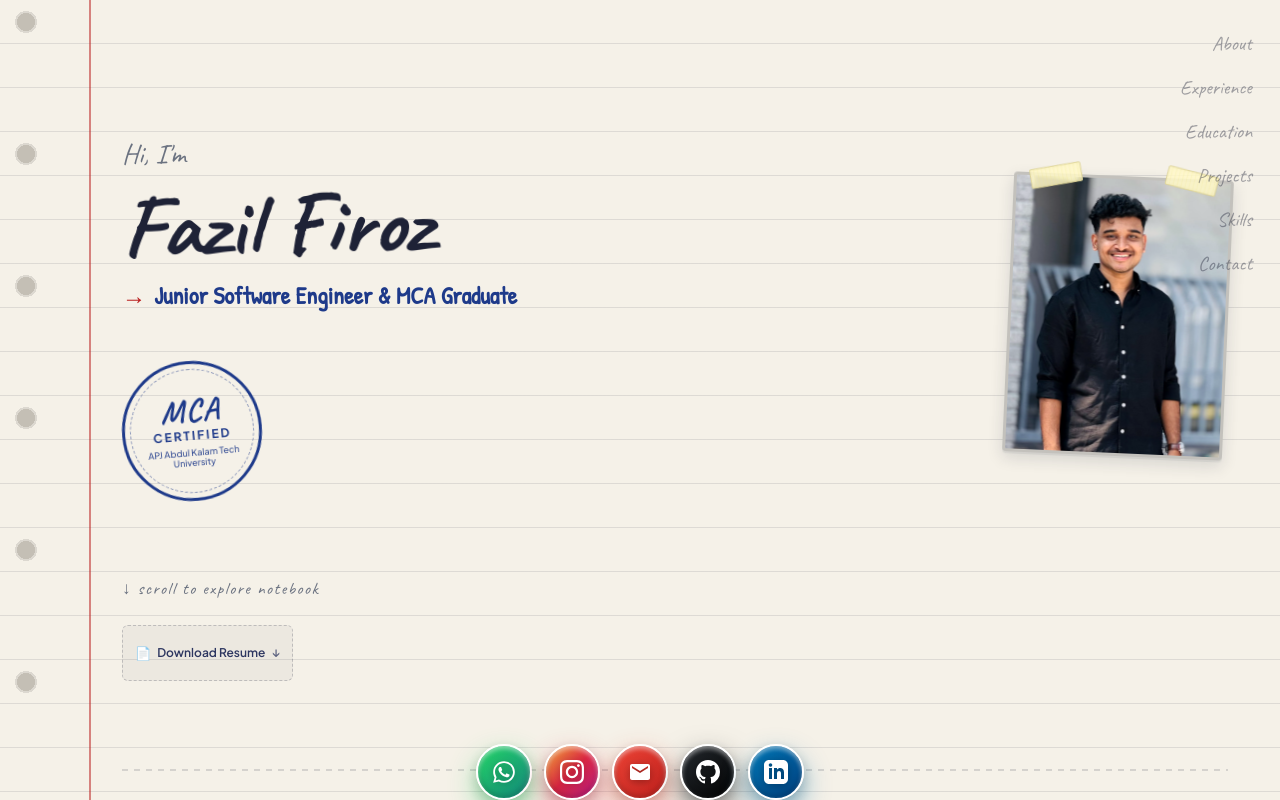
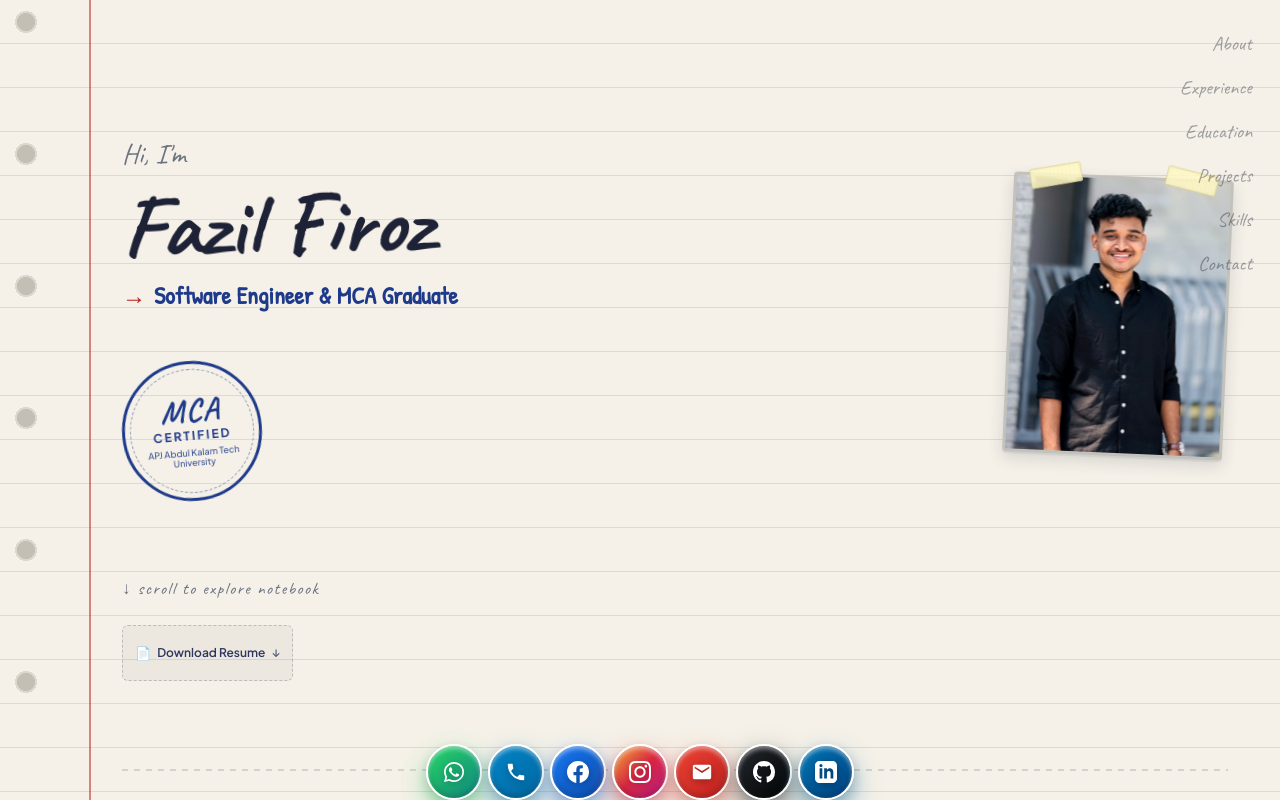
Before and after one commit to fazil-firoz/NoteBook-Portfolio, a React (Vite) app: page / in a window 1280 px wide. Shown: the top 800 px of the page. Built offline with nearby package versions, Linux system fonts and the light colour scheme.

Commit message:
feat: add Call and Facebook 3D social icons to dock, update Instagram handle to @fzl.frz, and add sizzle/tick collision animation

```diff
--- a/src/components/FloatingSocialDock.jsx
+++ b/src/components/FloatingSocialDock.jsx
@@ -4,24 +4,48 @@ import { motion, AnimatePresence } from 'framer-motion'
 const SOCIAL_DOCK_ITEMS = [
   {
     id: 'whatsapp',
-    title: 'Chat on WhatsApp',
+    title: 'Chat on WhatsApp (+91 90486 34881)',
     href: 'https://wa.me/919048634881',
     gradient: 'linear-gradient(135deg, #25d366 0%, #128c7e 100%)',
     shadowColor: 'rgba(37, 211, 102, 0.45)',
     svg: (
-      <svg viewBox="0 0 24 24" width="26" height="26" fill="currentColor">
+      <svg viewBox="0 0 24 24" width="24" height="24" fill="currentColor">
         <path d="M12.012 2c-5.506 0-9.989 4.478-9.99 9.984 0 1.763.459 3.486 1.332 5.006L2 22l5.127-1.335c1.472.802 3.136 1.225 4.88 1.226h.005c5.504 0 9.988-4.479 9.989-9.985 0-2.668-1.037-5.176-2.923-7.062A9.927 9.927 0 0 0 12.012 2zm0 18.328h-.004c-1.5-.001-2.97-.403-4.253-1.164l-.305-.181-3.16.823.842-3.08-.201-.318A8.307 8.307 0 0 1 3.69 11.99c0-4.588 3.733-8.321 8.324-8.321 2.222 0 4.312.866 5.88 2.436a8.27 8.27 0 0 1 2.432 5.882c0 4.589-3.733 8.322-8.314 8.322zm4.562-6.234c-.25-.125-1.48-.73-1.71-.813-.23-.083-.398-.125-.565.125-.167.25-.648.813-.794.979-.146.167-.292.188-.542.063a6.852 6.852 0 0 1-2.013-1.242 7.55 7.55 0 0 1-1.393-1.734c-.146-.25-.016-.385.109-.51.113-.112.25-.292.375-.438.125-.146.167-.25.25-.417.083-.167.042-.313-.021-.438-.063-.125-.565-1.356-.774-1.857-.204-.489-.411-.423-.565-.431l-.481-.008c-.167 0-.438.063-.668.313-.23.25-.877.856-.877 2.088 0 1.232.898 2.422 1.023 2.589.125.167 1.767 2.7 4.28 3.785.598.258 1.065.412 1.43.528.601.191 1.148.164 1.58.1.482-.072 1.48-.605 1.688-1.189.208-.584.208-1.084.146-1.189-.063-.105-.23-.167-.48-.292z"/>
       </svg>
     ),
   },
   {
+    id: 'call',
+    title: 'Call Fazil Firoz (+91 90486 34881)',
+    href: 'tel:+919048634881',
+    gradient: 'linear-gradient(135deg, #0284c7 0%, #0369a1 100%)',
+    shadowColor: 'rgba(2, 132, 199, 0.45)',
+    svg: (
+      <svg viewBox="0 0 24 24" width="22" height="22" fill="currentColor">
+        <path d="M6.62 10.79a15.053 15.053 0 006.59 6.59l2.2-2.2c.27-.27.67-.36 1.02-.24 1.12.37 2.33.57 3.57.57.55 0 1 .45 1 1V20c0 .55-.45 1-1 1-9.39 0-17-7.61-17-17 0-.55.45-1 1-1h3.5c.55 0 1 .45 1 1 0 1.25.2 2.45.57 3.57.11.35.03.74-.25 1.02l-2.2 2.2z"/>
+      </svg>
+    ),
+  },
+  {
+    id: 'facebook',
+    title: 'Facebook Profile',
+    href: 'https://www.facebook.com/Fazil%20FiroZe%20Mkv/',
+    gradient: 'linear-gradient(135deg, #1877f2 0%, #0b51b3 100%)',
+    shadowColor: 'rgba(24, 119, 242, 0.45)',
+    svg: (
+      <svg viewBox="0 0 24 24" width="22" height="22" fill="currentColor">
+        <path d="M24 12.073c0-6.627-5.373-12-12-12s-12 5.373-12 12c0 5.99 4.388 10.954 10.125 11.854v-8.385H7.078v-3.47h3.047V9.43c0-3.007 1.792-4.669 4.533-4.669 1.312 0 2.686.235 2.686.235v2.953H15.83c-1.491 0-1.956.925-1.956 1.874v2.25h3.328l-.532 3.47h-2.796v8.385C19.612 23.027 24 18.062 24 12.073z"/>
+      </svg>
+    ),
+  },
+  {
     id: 'instagram',
-    title: 'Instagram',
-    href: 'https://instagram.com/fazzil_firoz',
+    title: 'Instagram (@fzl.frz)',
+    href: 'https://instagram.com/fzl.frz',
     gradient: 'linear-gradient(135deg, #f09433 0%, #e6683c 25%, #dc2743 50%, #cc2366 75%, #bc1888 100%)',
     shadowColor: 'rgba(220, 39, 67, 0.45)',
     svg: (
-      <svg viewBox="0 0 24 24" width="24" height="24" fill="currentColor">
+      <svg viewBox="0 0 24 24" width="22" height="22" fill="currentColor">
         <path d="M12 2.163c3.204 0 3.584.012 4.85.07 3.252.148 4.771 1.691 4.919 4.919.058 1.265.069 1.645.069 4.849 0 3.205-.012 3.584-.069 4.849-.149 3.225-1.664 4.771-4.919 4.919-1.266.058-1.644.07-4.85.07-3.204 0-3.584-.012-4.849-.07-3.26-.149-4.771-1.699-4.919-4.92-.058-1.265-.07-1.644-.07-4.849 0-3.204.013-3.583.07-4.849.149-3.227 1.664-4.771 4.919-4.919 1.266-.057 1.645-.069 4.849-.069zm0-2.163c-3.259 0-3.667.014-4.947.072-4.358.2-6.78 2.618-6.98 6.98-.059 1.281-.073 1.689-.073 4.948 0 3.259.014 3.668.072 4.948.2 4.358 2.618 6.78 6.98 6.98 1.281.058 1.689.072 4.948.072 3.259 0 3.668-.014 4.948-.072 4.354-.2 6.782-2.618 6.979-6.98.059-1.28.073-1.689.073-4.948 0-3.259-.014-3.667-.072-4.947-.196-4.354-2.617-6.78-6.979-6.98-1.281-.059-1.69-.073-4.949-.073zm0 5.838c-3.403 0-6.162 2.759-6.162 6.162s2.759 6.163 6.162 6.163 6.162-2.759 6.162-6.163c0-3.403-2.759-6.162-6.162-6.162zm0 10.162c-2.209 0-4-1.79-4-4 0-2.209 1.791-4 4-4s4 1.791 4 4c0 2.21-1.791 4-4 4zm6.406-11.845c-.796 0-1.441.645-1.441 1.44s.645 1.44 1.441 1.44c.795 0 1.439-.645 1.439-1.44s-.644-1.44-1.439-1.44z"/>
       </svg>
     ),
@@ -33,7 +57,7 @@ const SOCIAL_DOCK_ITEMS = [
     gradient: 'linear-gradient(135deg, #ea4335 0%, #c5221f 100%)',
     shadowColor: 'rgba(234, 67, 53, 0.45)',
     svg: (
-      <svg viewBox="0 0 24 24" width="24" height="24" fill="currentColor">
+      <svg viewBox="0 0 24 24" width="22" height="22" fill="currentColor">
         <path d="M20 4H4c-1.1 0-1.99.9-1.99 2L2 18c0 1.1.9 2 2 2h16c1.1 0 2-.9 2-2V6c0-1.1-.9-2-2-2zm0 4l-8 5-8-5V6l8 5 8-5v2z"/>
       </svg>
     ),
@@ -45,7 +69,7 @@ const SOCIAL_DOCK_ITEMS = [
     gradient: 'linear-gradient(135deg, #24292e 0%, #040404 100%)',
     shadowColor: 'rgba(36, 41, 46, 0.5)',
     svg: (
-      <svg viewBox="0 0 24 24" width="24" height="24" fill="currentColor">
+      <svg viewBox="0 0 24 24" width="22" height="22" fill="currentColor">
         <path d="M12 0C5.37 0 0 5.37 0 12c0 5.31 3.435 9.795 8.205 11.385.6.105.825-.255.825-.57 0-.285-.015-1.23-.015-2.235-3.015.555-3.795-.735-4.035-1.41-.135-.345-.72-1.41-1.23-1.695-.42-.225-1.02-.78-.015-.795.945-.015 1.62.87 1.845 1.23 1.08 1.815 2.805 1.305 3.495.99.105-.78.42-1.305.765-1.605-2.67-.3-5.46-1.335-5.46-5.925 0-1.305.465-2.385 1.23-3.225-.12-.3-.54-1.53.12-3.18 0 0 1.005-.315 3.3 1.23.96-.27 1.98-.405 3-.405s2.04.135 3 .405c2.295-1.56 3.3-1.23 3.3-1.23.66 1.65.24 2.88.12 3.18.765.84 1.23 1.905 1.23 3.225 0 4.605-2.805 5.625-5.475 5.925.435.375.81 1.095.81 2.22 0 1.605-.015 2.895-.015 3.3 0 .315.225.69.825.57A12.02 12.02 0 0024 12c0-6.63-5.37-12-12-12z"/>
       </svg>
     ),
@@ -57,7 +81,7 @@ const SOCIAL_DOCK_ITEMS = [
     gradient: 'linear-gradient(135deg, #0077b5 0%, #004182 100%)',
     shadowColor: 'rgba(0, 119, 181, 0.45)',
     svg: (
-      <svg viewBox="0 0 24 24" width="24" height="24" fill="currentColor">
+      <svg viewBox="0 0 24 24" width="22" height="22" fill="currentColor">
         <path d="M19 0h-14c-2.761 0-5 2.239-5 5v14c0 2.761 2.239 5 5 5h14c2.762 0 5-2.239 5-5v-14c0-2.761-2.238-5-5-5zm-11 19h-3v-11h3v11zm-1.5-12.268c-.966 0-1.75-.79-1.75-1.764s.784-1.764 1.75-1.764 1.75.79 1.75 1.764-.783 1.764-1.75 1.764zm13.5 12.268h-3v-5.604c0-3.368-4-3.113-4 0v5.604h-3v-11h3v1.765c1.396-2.586 7-2.777 7 2.476v6.759z"/>
       </svg>
     ),
@@ -71,7 +95,7 @@ export function FloatingSocialDock() {
   useEffect(() => {
     const handleResize = () => setScreenWidth(window.innerWidth)
     const handleScroll = () => {
-      // Check if user scrolled near bottom of page
+      // Trigger dock when user scrolls near bottom of page
       const scrollPosition = window.scrollY + window.innerHeight
       const threshold = document.documentElement.scrollHeight - 320
       setIsAtBottom(scrollPosition >= threshold)
@@ -87,14 +111,12 @@ export function FloatingSocialDock() {
     }
   }, [])
 
-  // Calculate center shift offset for mobile / desktop
   const rightMargin = screenWidth <= 768 ? 20 : 28
-  const iconSize = 56
-  const centerShift = -(screenWidth / 2 - iconSize / 2 - rightMargin)
+  const iconSize = 52
 
   return (
     <div className="social-dock-wrapper" aria-label="Social links dock">
-      {/* ── STAGE 1: Single WhatsApp Floating Button at Bottom-Right (When not at bottom) ── */}
+      {/* ── STAGE 1: Single WhatsApp Floating Button at Bottom-Right ── */}
       <AnimatePresence mode="wait">
         {!isAtBottom && (
           <motion.a
@@ -117,7 +139,7 @@ export function FloatingSocialDock() {
         )}
       </AnimatePresence>
 
-      {/* ── STAGE 2: Wheel to Middle + 5-Icon 3D Orbital Dock Burst (When at bottom) ── */}
+      {/* ── STAGE 2: Wheel to Center + 7-Icon 3D Sizzle Collision Burst ── */}
       <AnimatePresence>
         {isAtBottom && (
           <motion.div
@@ -130,9 +152,8 @@ export function FloatingSocialDock() {
           >
             <div className="bottom-dock-center-wrapper">
               {SOCIAL_DOCK_ITEMS.map((item, index) => {
-                // Calculate horizontal offset for 5 icons centered in a row
                 const total = SOCIAL_DOCK_ITEMS.length
-                const offsetStep = screenWidth <= 480 ? 56 : 68
+                const offsetStep = screenWidth <= 480 ? 46 : screenWidth <= 768 ? 54 : 62
                 const startOffset = -((total - 1) * offsetStep) / 2
                 const itemX = startOffset + index * offsetStep
 
@@ -152,31 +173,40 @@ export function FloatingSocialDock() {
                     initial={{
                       x: screenWidth / 2 - rightMargin - iconSize / 2, // start from right corner
                       y: 0,
-                      scale: 0.5,
+                      scale: 0.4,
                       rotate: 360,
                       opacity: 0,
                     }}
                     animate={{
-                      x: itemX,
-                      y: 0,
-                      scale: 1,
-                      rotate: 0,
-                      opacity: 1,
+                      x: [
+                        screenWidth / 2 - rightMargin - iconSize / 2,
+                        itemX,
+                        itemX - 7,
+                        itemX + 7,
+                        itemX - 4,
+                        itemX + 4,
+                        itemX - 1,
+                        itemX,
+                      ],
+                      y: [0, 0, -4, 4, -2, 2, 0, 0],
+                      scale: [0.4, 1, 1.08, 0.94, 1.03, 0.97, 1, 1],
+                      rotate: [360, 0, -16, 16, -9, 9, -3, 0],
+                      opacity: [0, 1, 1, 1, 1, 1, 1, 1],
                     }}
                     exit={{
                       x: screenWidth / 2 - rightMargin - iconSize / 2,
-                      scale: 0.5,
+                      scale: 0.4,
                       rotate: -360,
                       opacity: 0,
                     }}
                     transition={{
-                      type: 'spring',
-                      stiffness: 260,
-                      damping: 22,
-                      delay: index * 0.08,
+                      duration: 0.95,
+                      ease: 'easeOut',
+                      delay: index * 0.06,
+                      times: [0, 0.45, 0.55, 0.68, 0.8, 0.9, 0.96, 1],
                     }}
                     whileHover={{
-                      scale: 1.2,
+                      scale: 1.22,
                       y: -10,
                       transition: { duration: 0.2 },
                     }}
--- a/src/components/HeroSection.jsx
+++ b/src/components/HeroSection.jsx
@@ -83,7 +83,7 @@ export function HeroSection() {
           {/* Designation line */}
           <span className="hero-title-line">
             <span className="hero-title-arrow">→</span>
-            Junior Software Engineer &amp; MCA Graduate
+            Software Engineer &amp; MCA Graduate
           </span>
 
           {/* Degree badge — stamp style */}
```
